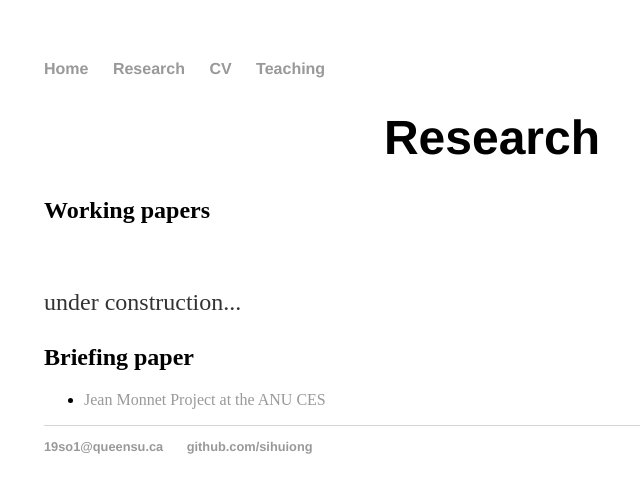
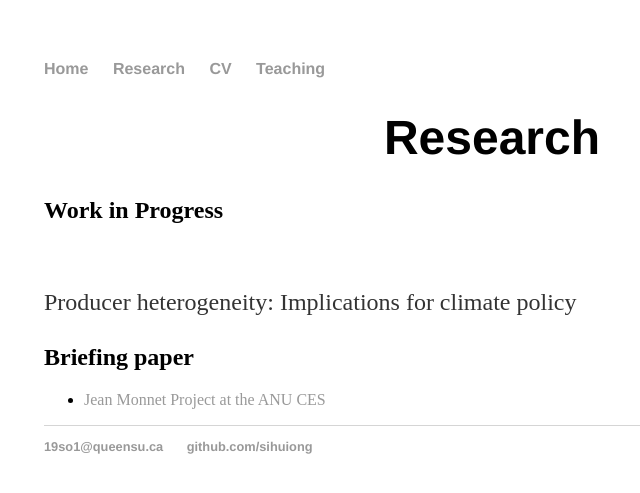
Before and after one commit to SihuiOng/SihuiOng.github.io, a Jekyll site: the page built from research/index.html, in a window 1280 px wide. Shown: the top 493 px of the page, without its empty margins (148-788 px from the left). Built offline with Jekyll 4.4.1, drawn with Linux system fonts in a browser that asks for light colours.

Commit message:
Update index.html

```diff
--- a/research/index.html
+++ b/research/index.html
@@ -4,9 +4,9 @@ title: research
 ---
 	<div class="research">
 	<h1 style="text-align:center;">Research</h1>
-	<h2>Working papers</h2>
+	<h2>Work in Progress</h2>
         <br>
-        <p>under construction... </p>
+        <p>Producer heterogeneity: Implications for climate policy </p>
 
 	<h2>Briefing paper</h2>
         <ul class="contacts">
```
